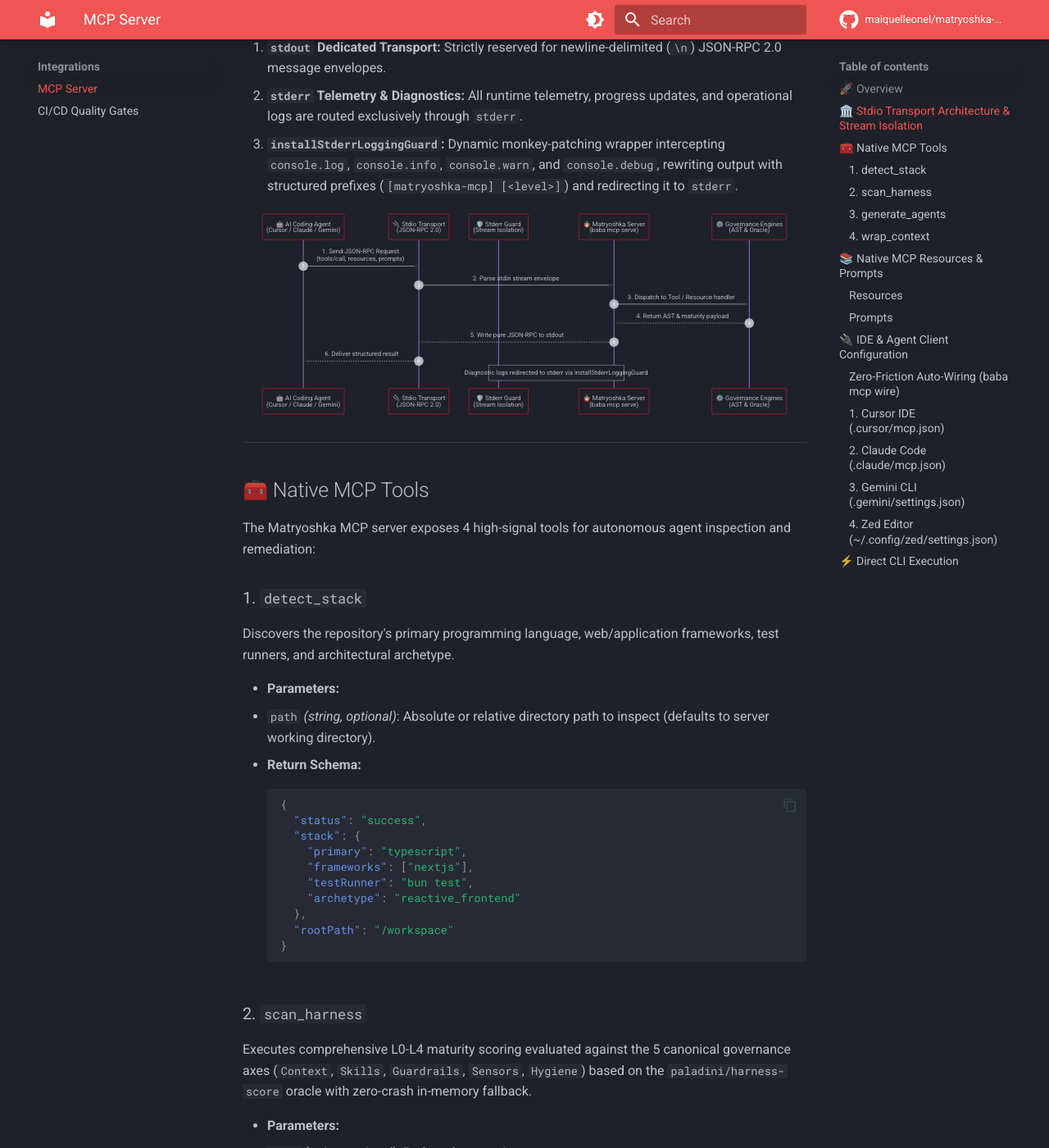
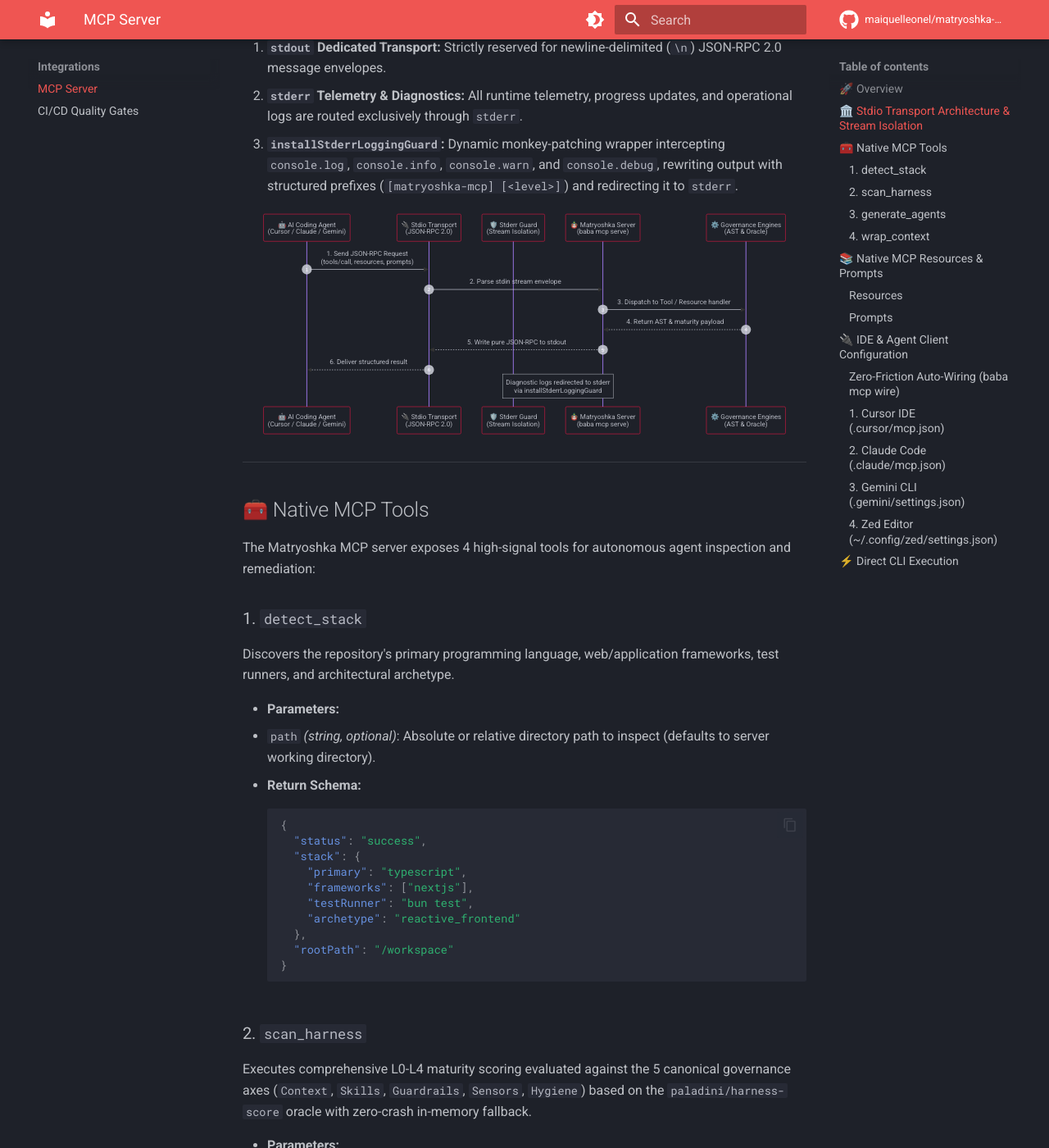
Before and after one commit to maiquelleonel/matryoshka-harness, an MkDocs documentation site: the page built from docs/guide/integrations/mcp-server.md, in a window 1280 px wide and 1400 px high, scrolled down 865 px. Shown: the whole window at 82% size. Built offline with MkDocs 1.6.1 and Material for MkDocs 9.7.7, drawn with Linux system fonts in a browser that asks for light colours; comment, search, counter and statistics services are not loaded.

Commit message:
feat(docs): implement robust dark-mode mermaid modal zoom with closed shadow DOM interception
- Intercept Element.prototype.attachShadow in <head> via overrides/main.html to pierce Material 9 closed shadow roots
- Add interactive modal inspector with 100% natural initial scale, wheel zoom, grab-and-drag panning, and Esc/backdrop close
- Strictly isolate click targets to .mermaid containers to avoid header logo and navigation SVG interception
- Break long note text with <br/> in MCP server sequence diagram to prevent box overflow

````diff
--- a/docs/guide/integrations/mcp-server.md
+++ b/docs/guide/integrations/mcp-server.md
@@ -37,7 +37,7 @@ sequenceDiagram
   Engine-->>Server: 4. Return AST & maturity payload
   Server-->>Stdio: 5. Write pure JSON-RPC to stdout
   Stdio-->>Agent: 6. Deliver structured result
-  Note over Guard,Server: Diagnostic logs redirected to stderr via installStderrLoggingGuard
+  Note over Guard,Server: Diagnostic logs redirected to stderr<br/>via installStderrLoggingGuard
 ```
 
 ---
--- /dev/null
+++ b/docs/guide/javascripts/mermaid-modal.js
@@ -0,0 +1,226 @@
+// Universal Modal Zoom and Pan Inspector for Mermaid in MkDocs Material
+(function () {
+  // 1. Intercept closed shadow roots created by Material for MkDocs to allow inspection
+  const origAttachShadow = Element.prototype.attachShadow;
+  Element.prototype.attachShadow = function (options) {
+    const root = origAttachShadow.call(this, { mode: "open" });
+    this.__mermaidShadow = root;
+    return root;
+  };
+
+  let currentZoom = 1.0;
+  let activeSvg = null;
+  let isPanning = false;
+  let startX = 0, startY = 0;
+  let scrollLeftStart = 0, scrollTopStart = 0;
+
+  function ensureModal() {
+    let overlay = document.getElementById("mermaid-modal-overlay");
+    if (!overlay) {
+      overlay = document.createElement("div");
+      overlay.id = "mermaid-modal-overlay";
+      overlay.innerHTML = `
+        <div class="mermaid-modal-bar">
+          <div class="mermaid-modal-title">🔍 Mermaid Architecture Inspector (Scroll wheel to zoom, drag to pan)</div>
+          <div class="mermaid-modal-controls">
+            <button type="button" class="mermaid-btn" id="mm-zoom-out" title="Zoom Out">−</button>
+            <button type="button" class="mermaid-btn" id="mm-zoom-reset" title="Reset">100%</button>
+            <button type="button" class="mermaid-btn" id="mm-zoom-in" title="Zoom In">+</button>
+            <button type="button" class="mermaid-btn btn-close" id="mm-close" title="Close (Esc)">✕ Close</button>
+          </div>
+        </div>
+        <div class="mermaid-modal-viewport" id="mermaid-modal-viewport"></div>
+      `;
+      document.body.appendChild(overlay);
+
+      const viewport = document.getElementById("mermaid-modal-viewport");
+
+      const close = () => {
+        overlay.classList.remove("active");
+        overlay.style.display = "none";
+        viewport.innerHTML = "";
+        activeSvg = null;
+        currentZoom = 1.0;
+        isPanning = false;
+        viewport.classList.remove("grabbing");
+      };
+
+      const updateScale = () => {
+        if (!activeSvg) return;
+        activeSvg.style.transform = `scale(${currentZoom})`;
+        document.getElementById("mm-zoom-reset").textContent = `${Math.round(currentZoom * 100)}%`;
+      };
+
+      document.getElementById("mm-close").addEventListener("click", (e) => {
+        e.stopPropagation();
+        close();
+      });
+
+      overlay.addEventListener("click", (e) => {
+        if (e.target === overlay || e.target === viewport) {
+          close();
+        }
+      });
+
+      document.addEventListener("keydown", (e) => {
+        if (e.key === "Escape" && overlay.classList.contains("active")) {
+          close();
+        }
+      });
+
+      document.getElementById("mm-zoom-in").addEventListener("click", (e) => {
+        e.stopPropagation();
+        currentZoom = Math.min(4.0, currentZoom + 0.25);
+        updateScale();
+      });
+
+      document.getElementById("mm-zoom-out").addEventListener("click", (e) => {
+        e.stopPropagation();
+        currentZoom = Math.max(0.3, currentZoom - 0.25);
+        updateScale();
+      });
+
+      document.getElementById("mm-zoom-reset").addEventListener("click", (e) => {
+        e.stopPropagation();
+        currentZoom = 1.0;
+        updateScale();
+      });
+
+      // Mouse wheel zoom
+      viewport.addEventListener(
+        "wheel",
+        (e) => {
+          e.preventDefault();
+          const delta = e.deltaY < 0 ? 0.15 : -0.15;
+          currentZoom = Math.max(0.3, Math.min(4.0, currentZoom + delta));
+          updateScale();
+        },
+        { passive: false }
+      );
+
+      // Drag to pan
+      viewport.addEventListener("mousedown", (e) => {
+        if (e.button !== 0) return;
+        isPanning = true;
+        startX = e.clientX;
+        startY = e.clientY;
+        scrollLeftStart = viewport.scrollLeft;
+        scrollTopStart = viewport.scrollTop;
+        viewport.classList.add("grabbing");
+      });
+
+      window.addEventListener("mousemove", (e) => {
+        if (!isPanning) return;
+        e.preventDefault();
+        viewport.scrollLeft = scrollLeftStart - (e.clientX - startX);
+        viewport.scrollTop = scrollTopStart - (e.clientY - startY);
+      });
+
+      window.addEventListener("mouseup", () => {
+        if (isPanning) {
+          isPanning = false;
+          viewport.classList.remove("grabbing");
+        }
+      });
+    }
+    return overlay;
+  }
+
+  function openModalWithSvg(svg) {
+    if (!svg) return;
+    const overlay = ensureModal();
+    const viewport = document.getElementById("mermaid-modal-viewport");
+    viewport.innerHTML = "";
+
+    const clone = svg.cloneNode(true);
+    clone.removeAttribute("width");
+    clone.removeAttribute("height");
+        clone.style.maxWidth = "none";
+    clone.style.width = "auto";
+    clone.style.height = "auto";
+    clone.style.display = "block";
+
+    viewport.appendChild(clone);
+    activeSvg = clone;
+    currentZoom = 1.0;
+    activeSvg.style.transform = `scale(${currentZoom})`;
+    document.getElementById("mm-zoom-reset").textContent = `${Math.round(currentZoom * 100)}%`;
+
+    overlay.style.display = "flex";
+    void overlay.offsetWidth;
+    overlay.classList.add("active");
+  }
+
+  function getSvgFromEvent(event) {
+    let mermaidContainer = null;
+    let foundSvg = null;
+
+    if (event.composedPath) {
+      const path = event.composedPath();
+      for (const el of path) {
+        if (!el || !el.tagName) continue;
+        const tag = el.tagName.toLowerCase();
+        if (tag === "svg" && !foundSvg) {
+          foundSvg = el;
+        }
+        if (el.classList && el.classList.contains("mermaid")) {
+          mermaidContainer = el;
+          break;
+        }
+      }
+    }
+
+    // If not inside a .mermaid block in composedPath, check target.closest
+    if (!mermaidContainer) {
+      const target = event.target;
+      if (!target || !target.closest) return null;
+      mermaidContainer = target.closest(".mermaid");
+      if (!mermaidContainer) return null;
+    }
+
+    // STRICT ISOLATION: The click MUST have occurred inside a .mermaid block
+    // Ignore header logos, hamburger nav icons, search buttons, copy buttons, etc.
+    const shadow = mermaidContainer.__mermaidShadow || mermaidContainer.shadowRoot;
+    if (shadow) {
+      const shadowSvg = shadow.querySelector("svg");
+      if (shadowSvg) return shadowSvg;
+    }
+
+    if (foundSvg && (mermaidContainer === foundSvg || mermaidContainer.contains(foundSvg))) {
+      return foundSvg;
+    }
+
+    if (mermaidContainer.tagName && mermaidContainer.tagName.toLowerCase() === "svg") {
+      return mermaidContainer;
+    }
+
+    return mermaidContainer.querySelector("svg");
+  }
+
+  function attachGlobalListener() {
+    ensureModal();
+
+    document.addEventListener(
+      "click",
+      function (e) {
+        if (e.target.closest && e.target.closest("#mermaid-modal-overlay")) {
+          return;
+        }
+
+        const svg = getSvgFromEvent(e);
+        if (svg) {
+          e.preventDefault();
+          e.stopPropagation();
+          openModalWithSvg(svg);
+        }
+      },
+      true
+    );
+  }
+
+  if (document.readyState === "loading") {
+    document.addEventListener("DOMContentLoaded", attachGlobalListener);
+  } else {
+    attachGlobalListener();
+  }
+})();
--- /dev/null
+++ b/docs/guide/stylesheets/mermaid-modal.css
@@ -0,0 +1,107 @@
+/* Mermaid Click-to-Zoom Modal */
+.mermaid {
+  cursor: zoom-in;
+  transition: opacity 0.2s ease, filter 0.2s ease;
+}
+
+.mermaid:hover {
+  filter: drop-shadow(0 0 10px rgba(229, 57, 53, 0.45));
+}
+
+#mermaid-modal-overlay {
+  position: fixed;
+  inset: 0;
+  background: rgba(10, 10, 18, 0.94);
+  backdrop-filter: blur(10px);
+  -webkit-backdrop-filter: blur(10px);
+  z-index: 999999;
+  display: flex;
+  flex-direction: column;
+  opacity: 0;
+  pointer-events: none;
+  transition: opacity 0.2s ease-in-out;
+}
+
+#mermaid-modal-overlay.active {
+  opacity: 1;
+  pointer-events: auto;
+}
+
+.mermaid-modal-bar {
+  display: flex;
+  justify-content: space-between;
+  align-items: center;
+  padding: 12px 24px;
+  background: rgba(255, 255, 255, 0.05);
+  border-bottom: 1px solid rgba(255, 255, 255, 0.1);
+  user-select: none;
+}
+
+.mermaid-modal-title {
+  color: #fff;
+  font-size: 14px;
+  font-weight: 600;
+  display: flex;
+  align-items: center;
+  gap: 8px;
+  font-family: var(--md-text-font, sans-serif);
+}
+
+.mermaid-modal-controls {
+  display: flex;
+  align-items: center;
+  gap: 8px;
+}
+
+.mermaid-btn {
+  background: rgba(255, 255, 255, 0.1);
+  color: #fff;
+  border: 1px solid rgba(255, 255, 255, 0.2);
+  border-radius: 4px;
+  padding: 6px 14px;
+  font-size: 13px;
+  font-weight: 500;
+  cursor: pointer;
+  transition: all 0.15s ease;
+  user-select: none;
+}
+
+.mermaid-btn:hover {
+  background: rgba(255, 255, 255, 0.25);
+  border-color: rgba(255, 255, 255, 0.4);
+}
+
+.mermaid-btn.btn-close {
+  background: #e53935;
+  border-color: transparent;
+  color: #ffffff;
+  font-weight: 600;
+}
+
+.mermaid-btn.btn-close:hover {
+  background: #d32f2f;
+}
+
+.mermaid-modal-viewport {
+  flex: 1;
+  overflow: auto;
+  display: flex;
+  align-items: center;
+  justify-content: center;
+  padding: 40px;
+  cursor: grab;
+  user-select: none;
+}
+
+.mermaid-modal-viewport.grabbing {
+  cursor: grabbing !important;
+}
+
+.mermaid-modal-viewport svg {
+  max-width: none !important;
+  max-height: none !important;
+  height: auto !important;
+  transform-origin: center center;
+  transition: transform 0.12s ease-out;
+  pointer-events: auto;
+}
--- a/mkdocs.yml
+++ b/mkdocs.yml
@@ -9,6 +9,7 @@ site_dir: site-docs
 
 theme:
   name: material
+  custom_dir: overrides
   palette:
     - scheme: slate
       primary: red
@@ -36,6 +37,13 @@ theme:
     - content.tabs.link
   icon:
     repo: fontawesome/brands/github
+
+plugins:
+  - search
+
+extra_css:
+  - stylesheets/mermaid-modal.css
+
 
 markdown_extensions:
   - admonition
--- /dev/null
+++ b/overrides/main.html
@@ -0,0 +1,6 @@
+{% extends "base.html" %}
+
+{% block extrahead %}
+  <link rel="stylesheet" href="{{ 'stylesheets/mermaid-modal.css' | url }}">
+  <script src="{{ 'javascripts/mermaid-modal.js' | url }}"></script>
+{% endblock %}
--- a/package.json
+++ b/package.json
@@ -28,7 +28,7 @@
   "scripts": {
     "build": "bun build ./index.ts --target bun --outdir ./dist && bun build ./src/cli.ts --target bun --outdir ./dist && bun run tsc -p tsconfig.build.json",
     "build:binaries": "bun run scripts/build-binaries.ts",
-    "build:site": "cp -r site/* dist-pages/ && uvx --with mkdocs-material mkdocs build --site-dir dist-pages/docs",
+    "build:site": "mkdir -p dist-pages && cp -r site/* dist-pages/ && uvx --with mkdocs-material mkdocs build --site-dir dist-pages/docs",
     "build:shells": "bun run scripts/build-shells.ts",
     "build:types": "tsc -p tsconfig.build.json",
     "release": "bun run ./src/release.ts",
````
